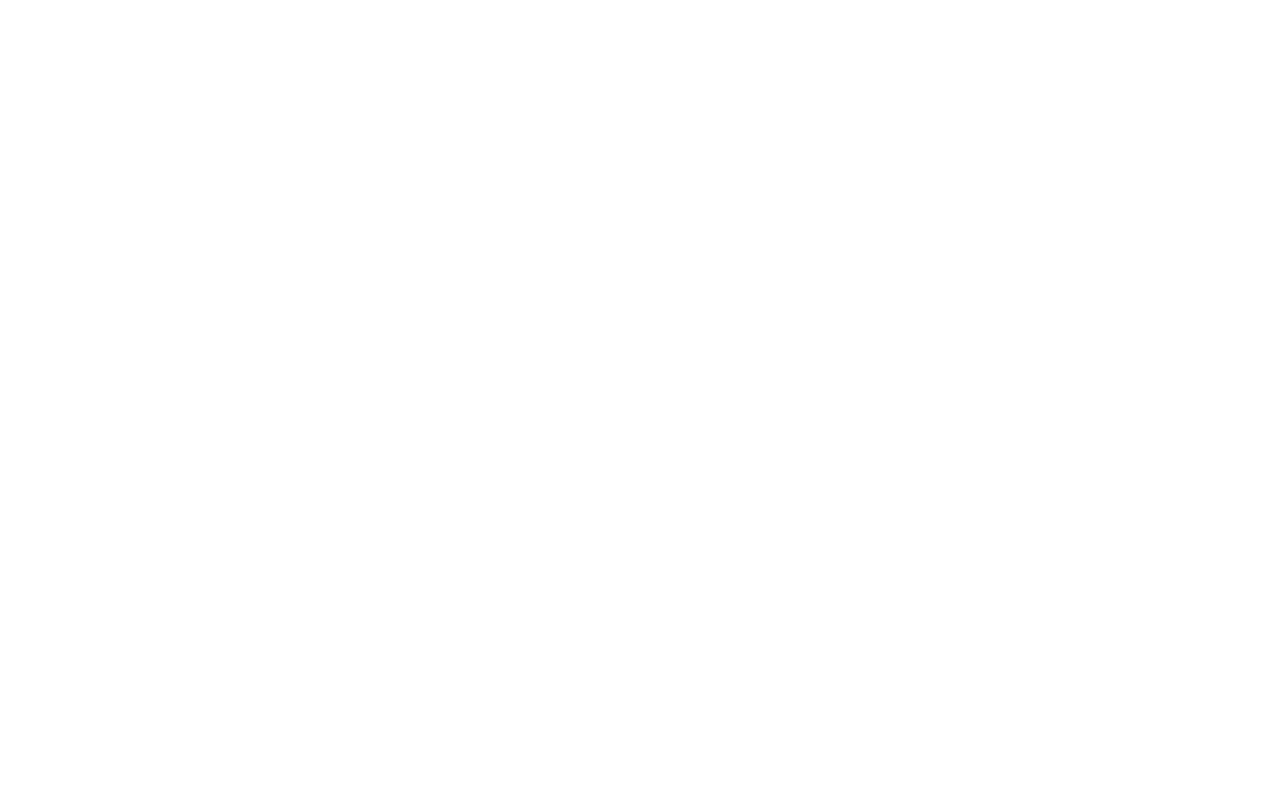
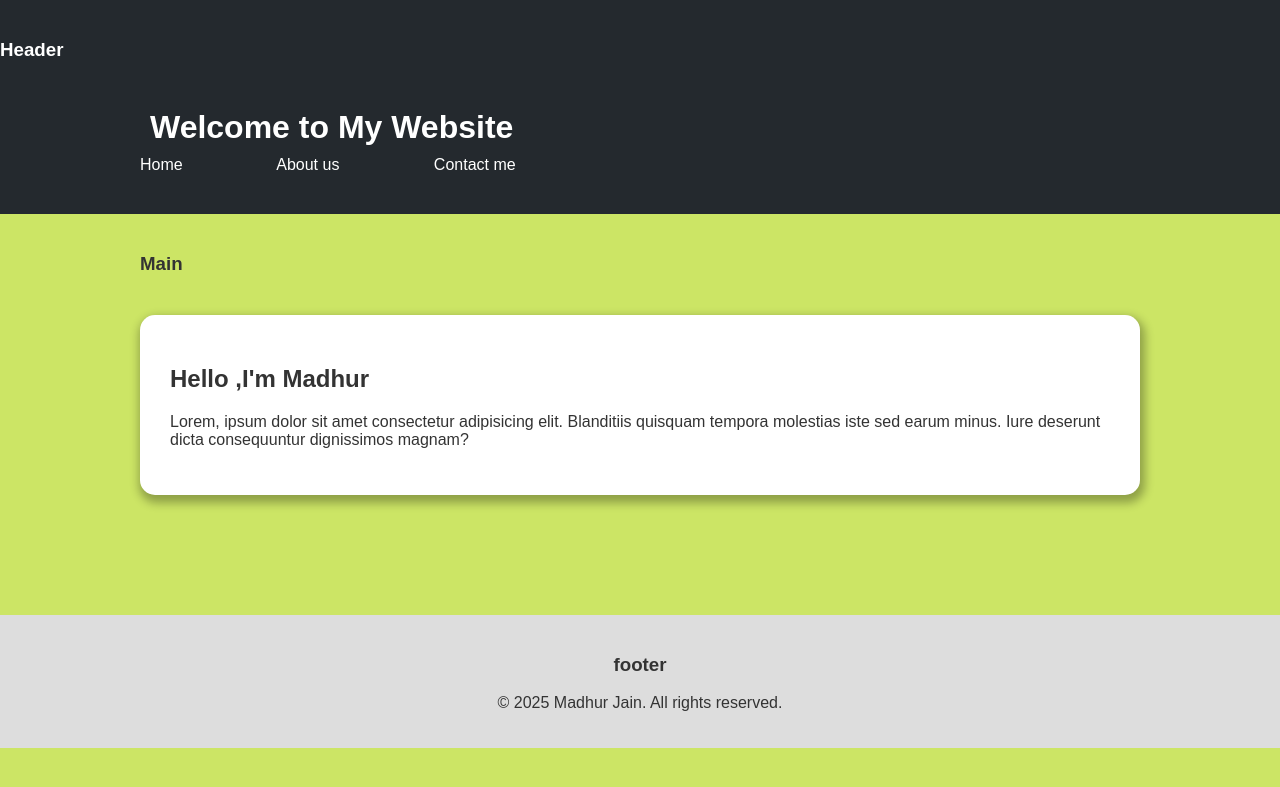
Before and after one commit to madhur-j-10/Portfolio, a Flask app: page / in a window 1280 px wide. Before the commit the part shown is empty. Shown: the top 787 px of the page. Run offline with Flask 3, Linux system fonts and the light colour scheme.

Commit message:
made a basic html css home page

```diff
--- /dev/null
+++ b/static/css/style.css
@@ -0,0 +1,52 @@
+
+body{
+  margin: 0;
+  padding: 0;
+  background: #cce565;
+  color: #333;
+  font-family: Arial, sans-serif;
+}
+
+.container {
+  width: 90%;
+  max-width: 1000px;
+  margin: auto;
+  padding: 20px;
+}
+header {
+  background: #24292e;
+  color: white;
+  padding: 20px 0px;
+}
+
+header h1 {
+  margin: 10px;
+
+}
+
+nav a {
+  color: white;
+  margin-right: 90px;
+  text-decoration: none;
+}
+
+nav a:hover {
+  text-decoration: underline;
+}
+
+
+main .intro{
+  background-color: white;
+  padding: 30px;
+  border-radius: 15px;
+  margin-top: 40px;
+  box-shadow:2px 5px 10px 3px rgba(0,0,0,0.3)
+}
+
+
+footer{
+  text-align: center;
+  padding: 20px;
+  background: #ddd;
+  margin-top: 100px;
+}
--- /dev/null
+++ b/static/css/utils.css
@@ -0,0 +1,5 @@
+
+
+.bg-red{
+    background-color: red;
+}
--- a/templates/index.html
+++ b/templates/index.html
@@ -4,10 +4,35 @@
     <meta charset="UTF-8">
     <meta name="viewport" content="width=device-width, initial-scale=1.0">
     <title>Home Page</title>
+		<link rel="stylesheet" href="../static/css/style.css">
+		<link rel="stylesheet" href="../static/css/utils.css">
 </head>
 <body>
 
+	<header>
+		<h3>Header</h3>
+			<div class="container">
+				<h1>Welcome to My Website</h1>
+				<nav>
+					<a href="/">Home</a>
+					<a href="/about">About us</a>
+					<a href="/contact">Contact me</a>
+				</nav>
+			</div>
+	</header>
 
+	<main class="container">
+		<h3>Main</h3>
+		<section class="intro">
+			<h2>Hello ,I'm Madhur</h2>
+			<p>Lorem, ipsum dolor sit amet consectetur adipisicing elit. Blanditiis quisquam tempora molestias iste sed earum minus. Iure deserunt dicta consequuntur dignissimos magnam?</p>
+		</section>
+	</main>
+
+	<footer>
+		<h3>footer</h3>
+		<p>&copy; 2025 Madhur Jain. All rights reserved.</p>
+	</footer>
 
 </body>
 </html>
```
